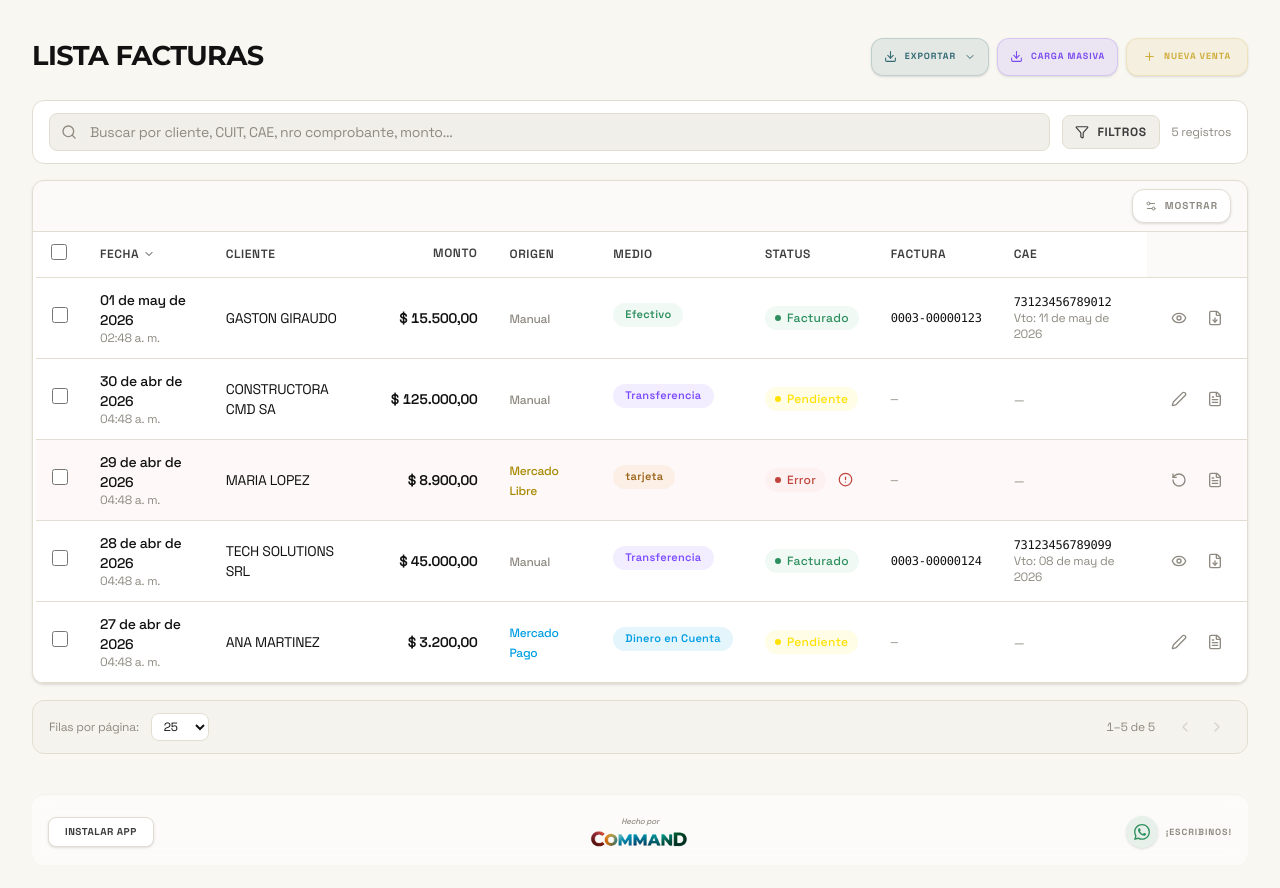
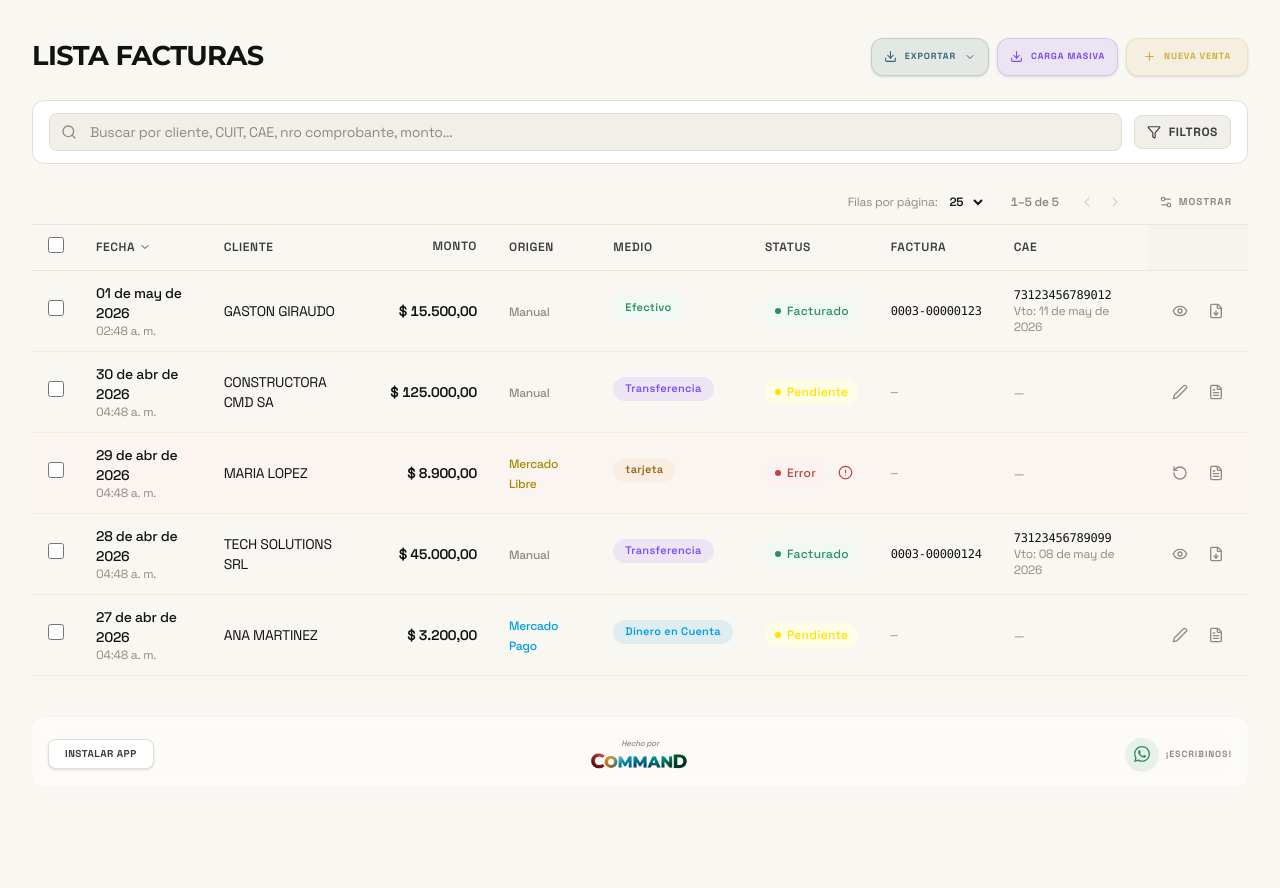
Before and after one commit to curiosidadparlante-jpg/demofacturador, a React (Vite) app: page / in a window 1280 px wide. Shown: the part 440-1328 px from the top of the page. After the commit the page ends 1263 px from the top, so only its background shows below. Built offline with nearby package versions, Linux system fonts and the light colour scheme.

Commit message:
style: redesign table to look like gmail with top-right pagination and no outer borders

```diff
--- a/src/components/FilterBar.jsx
+++ b/src/components/FilterBar.jsx
@@ -72,9 +72,6 @@ export default function FilterBar({ filters, onFilterChange, totalCount, filtere
           </button>
         )}
 
-        <span className="text-xs text-text-muted whitespace-nowrap hidden sm:block">
-          {hasActiveFilters ? `${filteredCount} de ${totalCount}` : `${totalCount} registros`}
-        </span>
       </div>
 
       {/* Expanded filters */}
--- a/src/components/SalesTable.jsx
+++ b/src/components/SalesTable.jsx
@@ -356,40 +356,83 @@ export default function SalesTable({
       </div>
 
       {/* ─── Desktop Table View (md+) ─── */}
-      <div className="hidden md:block bg-surface border border-border rounded-xl overflow-hidden shadow-sm">
+      <div className="hidden md:block">
 
-        {/* Table Toolbar / Column Picker */}
-        <div className="flex items-center justify-end px-4 py-2 bg-surface-alt/30 border-b border-border gap-2 relative">
+        {/* Table Toolbar / Pagination & Column Picker (Gmail Style) */}
+        <div className="flex items-center justify-between px-2 py-2 border-b border-border/60 gap-2 relative">
+
+          <div className="flex items-center gap-3">
+             {/* Future bulk actions can go here (Gmail top-left actions) */}
+          </div>
+
+          <div className="flex items-center gap-6">
+            <div className="flex items-center gap-2">
+              <span className="text-xs text-text-muted hidden md:inline">
+                Filas por página:
+              </span>
+              <select
+                value={pageSize}
+                onChange={(e) => { setPageSize(Number(e.target.value)); setPage(0) }}
+                className="bg-transparent border-none text-xs font-semibold text-text-primary cursor-pointer focus:outline-none"
+              >
+                {PAGE_SIZES.map(s => (
+                  <option key={s} value={s}>{s}</option>
+                ))}
+              </select>
+            </div>
+
+            <div className="flex items-center gap-4">
+              <span className="text-xs text-text-muted tabular-nums font-semibold">
+                {startIndex}–{endIndex} de {sortedVentas.length}
+              </span>
+              <div className="flex items-center gap-1">
+                <button
+                  onClick={() => setPage(p => Math.max(0, p - 1))}
+                  disabled={page === 0}
+                  className="p-1 rounded text-text-muted hover:text-text-primary hover:bg-surface-alt disabled:opacity-30 disabled:cursor-not-allowed cursor-pointer transition-colors"
+                >
+                  <ChevronLeft size={16} />
+                </button>
+                <button
+                  onClick={() => setPage(p => Math.min(totalPages - 1, p + 1))}
+                  disabled={page >= totalPages - 1}
+                  className="p-1 rounded text-text-muted hover:text-text-primary hover:bg-surface-alt disabled:opacity-30 disabled:cursor-not-allowed cursor-pointer transition-colors"
+                >
+                  <ChevronRight size={16} />
+                </button>
+              </div>
+            </div>
+
+            {/* Column Picker */}
             <div className="relative" ref={pickerRef}>
               <button
                 onClick={() => setShowColumnPicker(!showColumnPicker)}
                 className={`
-                flex items-center gap-2 px-3 py-2 rounded-xl border text-[10px] font-bold uppercase tracking-widest transition-all cursor-pointer
-                shadow-sm
+                  flex items-center gap-1.5 px-2 py-1.5 rounded-lg text-[10px] font-bold uppercase tracking-widest transition-all cursor-pointer
                   ${showColumnPicker
-                  ? 'bg-[#121212] text-white border-black shadow-lg shadow-black/10'
-                  : 'bg-white border-border text-text-muted hover:text-text-primary hover:border-black/20 hover:shadow-md'
+                    ? 'bg-surface-alt text-text-primary'
+                    : 'bg-transparent text-text-muted hover:bg-surface-alt hover:text-text-primary'
                   }
                 `}
               >
-              <Settings2 size={12} />
+                <Settings2 size={14} />
                 Mostrar
               </button>
 
               {showColumnPicker && (
-              <div className="absolute right-0 mt-3 w-64 bg-white border border-border rounded-2xl shadow-[0_20px_50px_rgba(0,0,0,0.1)] z-50 py-4 animate-slide-down">
-                <div className="px-5 pb-3 mb-2 border-b border-border/50">
+                <div className="absolute right-0 mt-2 w-64 bg-white border border-border rounded-xl shadow-lg z-50 py-3 animate-slide-down">
+                  <div className="px-4 pb-2 mb-2 border-b border-border/40">
                     <span className="text-[10px] font-black uppercase tracking-[0.2em] text-text-primary opacity-60">
-                    Configurar Tabla
+                      Columnas
                     </span>
                   </div>
-                <div className="max-h-[300px] overflow-y-auto px-2 space-y-1">
+                  <div className="max-h-[300px] overflow-y-auto px-1 space-y-0.5">
                     {COLUMN_CONFIG.map(col => (
                       <button
                         key={col.id}
                         onClick={() => toggleColumn(col.id)}
                         className={`
-                        w-full flex items-center justify-between px-3 py-2.5 rounded-xl transition-all text-[11px] font-semibold
+                          w-full flex items-center justify-between px-3 py-2 rounded-lg transition-all text-[11px] font-semibold
                           ${isVisible(col.id)
                             ? 'bg-accent/5 text-accent'
                             : 'text-text-secondary hover:bg-surface-alt hover:text-text-primary'
@@ -405,11 +448,12 @@ export default function SalesTable({
               )}
             </div>
           </div>
+        </div>
 
         <div className="overflow-x-auto">
           <table className="w-full text-sm">
             <thead>
-              <tr className="border-b border-border">
+              <tr className="border-b border-border/60">
                 <th className="w-12 px-4 py-3 text-left">
                   <input
                     type="checkbox"
@@ -443,10 +487,10 @@ export default function SalesTable({
                     key={venta.id}
                     onClick={() => handleRowClick(venta)}
                     className={`
-                      transition-all duration-150 cursor-pointer border-b border-border
-                      ${!isSelected && !isError ? 'hover:bg-white/50' : ''}
-                      ${isError ? 'bg-red-subtle/50 hover:bg-red-subtle' : ''}
-                      ${isSelected ? 'bg-blue-subtle border-l-[3px] border-l-blue hover:bg-blue/10 relative' : 'border-l-[3px] border-l-transparent'}
+                      transition-all duration-150 cursor-pointer border-b border-border/40
+                      ${!isSelected && !isError ? 'hover:bg-surface-alt/60' : ''}
+                      ${isError ? 'bg-red-subtle/30 hover:bg-red-subtle/50' : ''}
+                      ${isSelected ? 'bg-blue-subtle/50 hover:bg-blue-subtle' : ''}
                     `}
                   >
                     <td className="px-4 py-3">
@@ -639,45 +683,7 @@ export default function SalesTable({
         </div>
       </div>
 
-      {/* ─── Pagination Toolbar ─── */}
-      <div className="flex items-center justify-between px-4 py-3 border border-border bg-surface-alt/50 rounded-xl">
-        <div className="flex items-center gap-3">
-          <span className="text-xs text-text-muted hidden md:inline">
-            Filas por página:
-          </span>
-          <select
-            value={pageSize}
-            onChange={(e) => { setPageSize(Number(e.target.value)); setPage(0) }}
-            className="bg-surface border border-border rounded-lg px-2 py-1 text-xs text-text-primary cursor-pointer focus:outline-none focus:border-accent"
-          >
-            {PAGE_SIZES.map(s => (
-              <option key={s} value={s}>{s}</option>
-            ))}
-          </select>
-        </div>
 
-        <div className="flex items-center gap-4">
-          <span className="text-xs text-text-muted tabular-nums">
-            {startIndex}–{endIndex} de {sortedVentas.length}
-          </span>
-          <div className="flex items-center gap-1">
-            <button
-              onClick={() => setPage(p => Math.max(0, p - 1))}
-              disabled={page === 0}
-              className="p-1.5 rounded-lg text-text-muted hover:text-text-primary hover:bg-surface disabled:opacity-30 disabled:cursor-not-allowed cursor-pointer transition-colors"
-            >
-              <ChevronLeft size={16} />
-            </button>
-            <button
-              onClick={() => setPage(p => Math.min(totalPages - 1, p + 1))}
-              disabled={page >= totalPages - 1}
-              className="p-1.5 rounded-lg text-text-muted hover:text-text-primary hover:bg-surface disabled:opacity-30 disabled:cursor-not-allowed cursor-pointer transition-colors"
-            >
-              <ChevronRight size={16} />
-            </button>
-          </div>
-        </div>
-      </div>
     </div>
   )
 }
```
Lines whose indentation alone changed are shown as unchanged.
